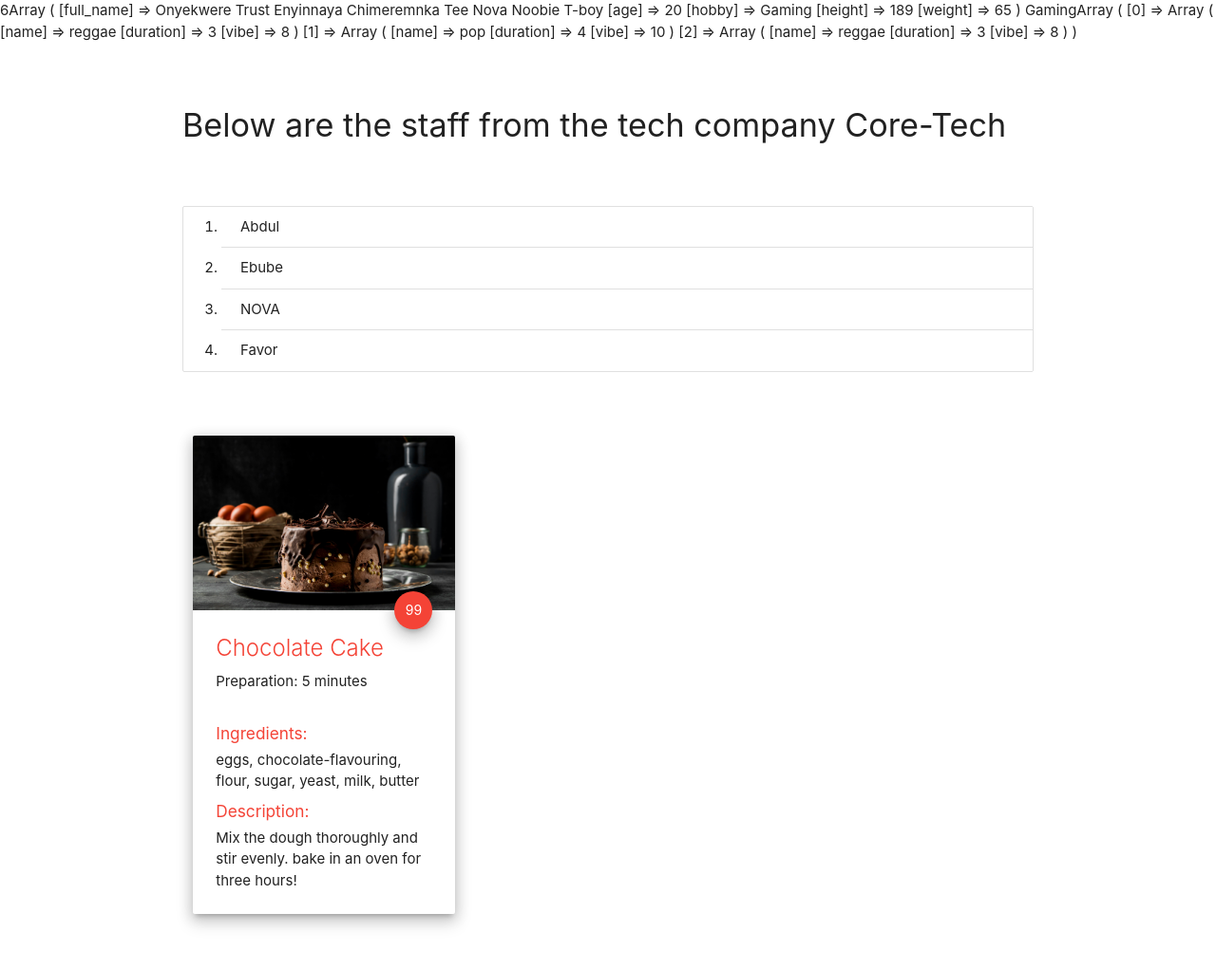
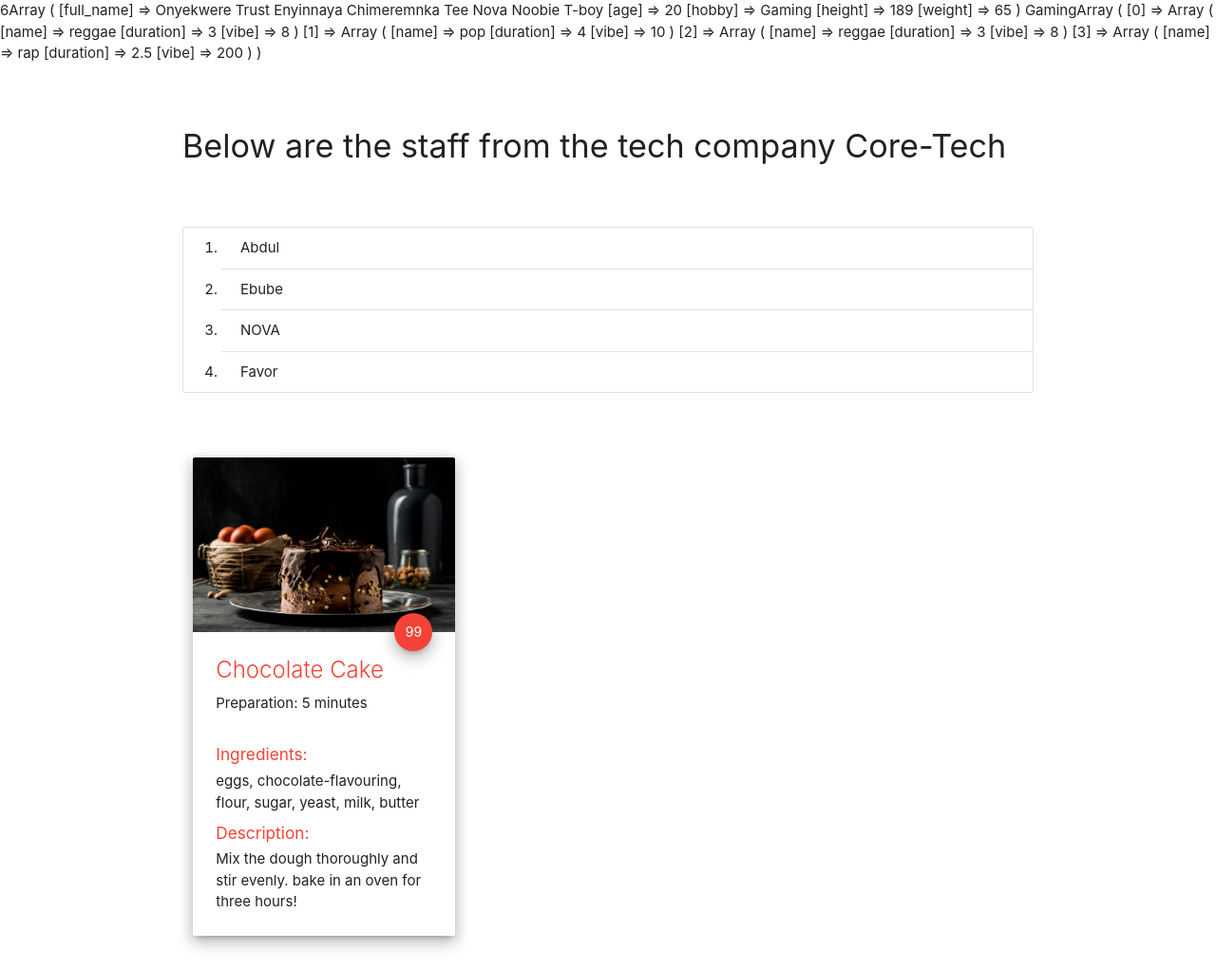
Before and after one commit to trustonyekwere/php_Learning, a PHP site: page / in a window 1280 px wide. Shown: the whole page at 95% size. Before the commit the page ends 977 px from the top, so only its background shows below. Run offline with PHP 8.4, Linux system fonts and the light colour scheme; data that the repository does not hold is empty.

Commit message:
added new song array

```diff
--- a/index.php
+++ b/index.php
@@ -78,7 +78,12 @@ $songs = [
     ["name" => "reggae", "duration" => 3, "vibe" => 8 ],
 ];
 
+$songs[] = ["name" => "rap", "duration" => 2.5, "vibe" => 200 ];
+
 print_r($songs);
+
+// print_r($songs [1]);
+
 
 
 $recipe = [
```
